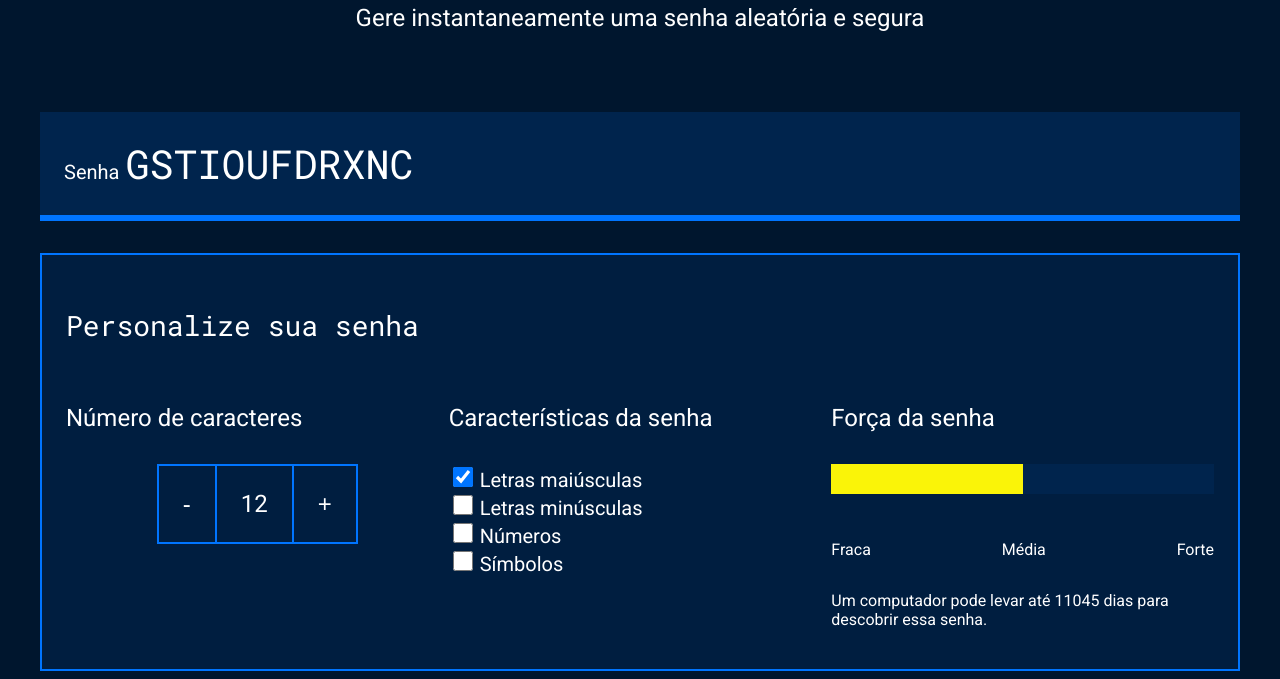
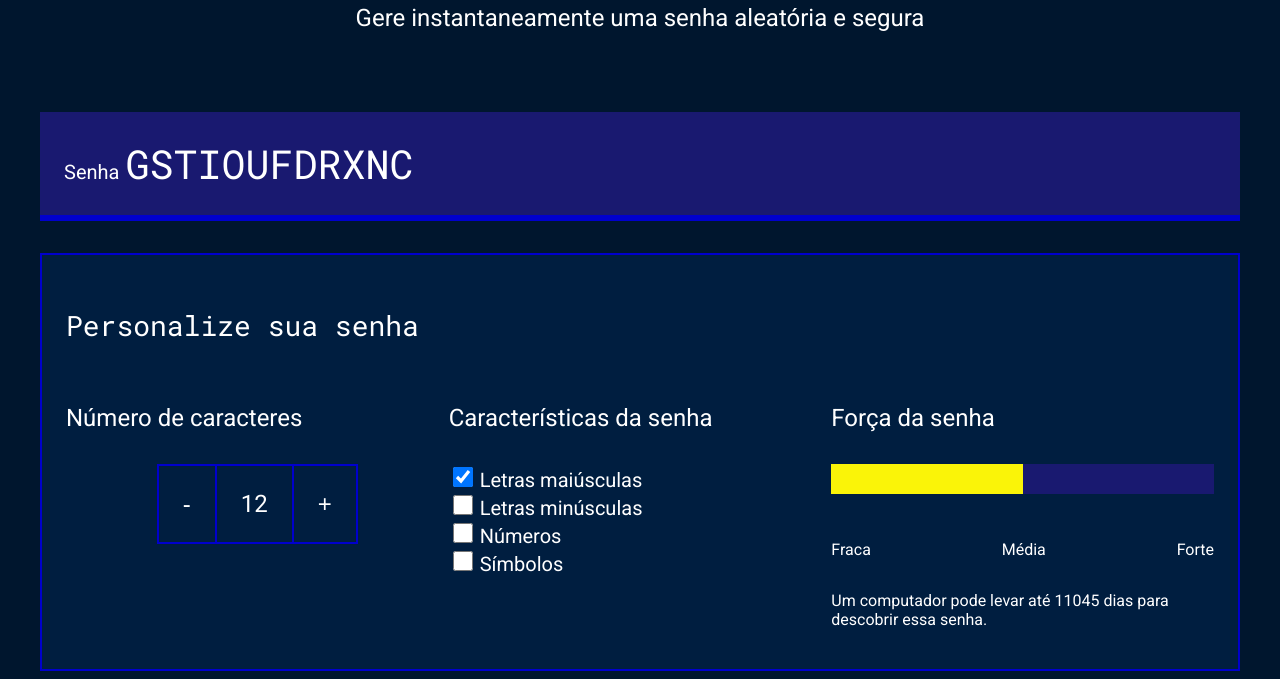
Before and after one commit to henrique777888/2024, a plain HTML site: page henrique/index.html in a window 1280 px wide. Shown: the part 191-870 px from the top of the page. Drawn offline with Linux system fonts and the light colour scheme.

Commit message:
Update style.css

```diff
--- a/henrique/style.css
+++ b/henrique/style.css
@@ -3,9 +3,9 @@
 :root{
     --branco: white;
     --cor-de-fundo: #00162E;
-    --fundo-senha: #00244D;
+    --fundo-senha: #191970;
     --fundo-texto: #001E40;
-    --borda: #0075FF;
+    --borda: #0000CD;
     --roboto: 'Roboto', sans-serif;
     --roboto-mono: 'Roboto Mono', monospace;
 }
```
